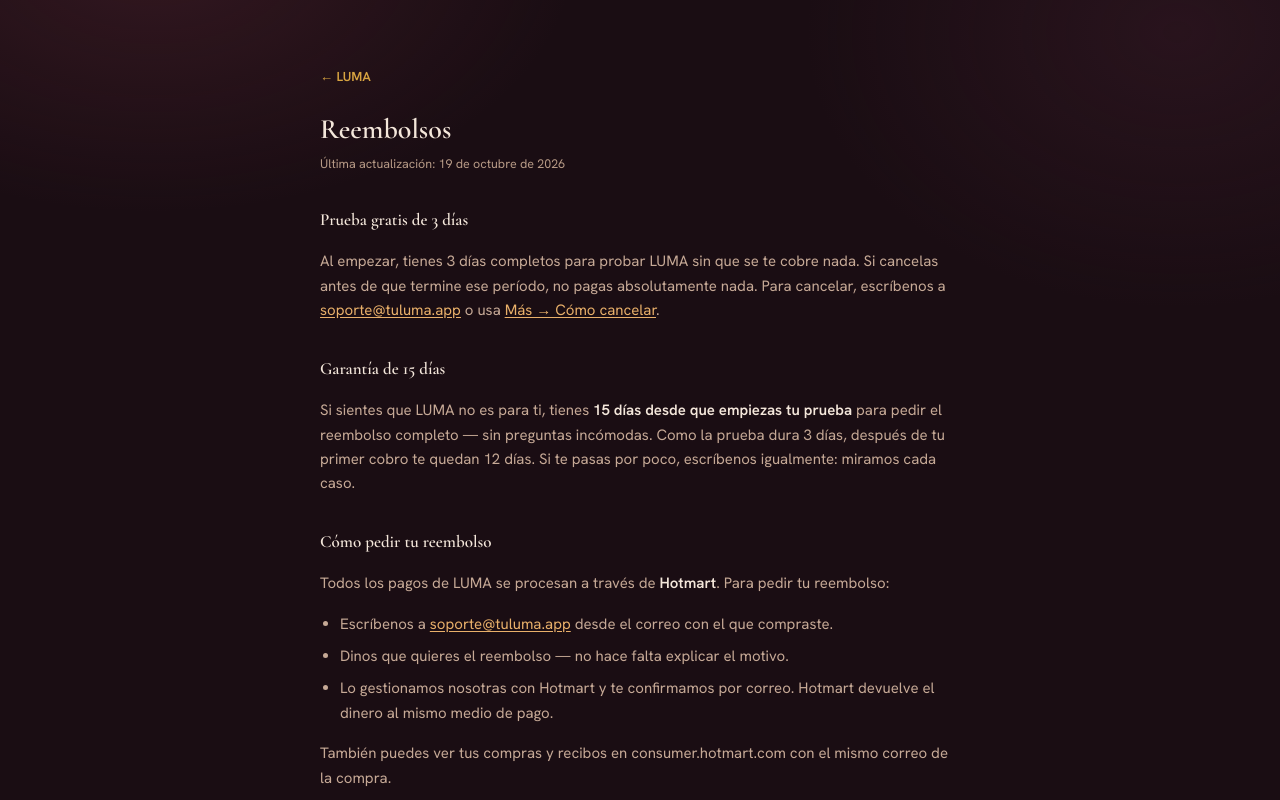
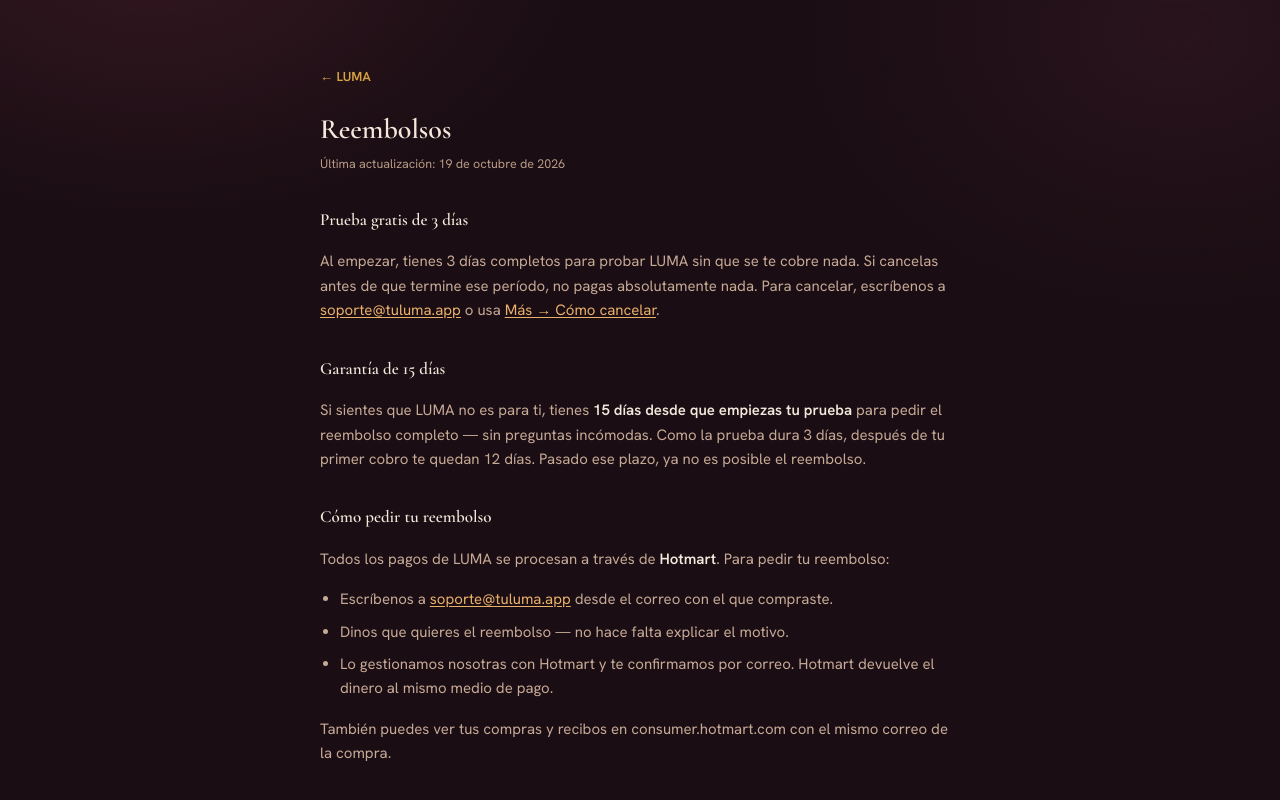
Before and after one commit to anaresmonat-sys/luma, a Next.js app: page /reembolsos in a window 1280 px wide. Shown: the top 800 px of the page. Built offline with nearby package versions, Linux system fonts and the light colour scheme.

Commit message:
fix(reembolsos): pasado el plazo de garantía no hay reembolso (decisión de la dueña)

```diff
--- a/app/reembolsos/page.tsx
+++ b/app/reembolsos/page.tsx
@@ -18,7 +18,7 @@
       <p>
         Si sientes que LUMA no es para ti, tienes <strong>15 días desde que empiezas tu prueba</strong> para pedir el
         reembolso completo — sin preguntas incómodas. Como la prueba dura 3 días, después de tu primer cobro te quedan
-        12 días. Si te pasas por poco, escríbenos igualmente: miramos cada caso.
+        12 días. Pasado ese plazo, ya no es posible el reembolso.
       </p>
 
       <h2>Cómo pedir tu reembolso</h2>
```
Also changed, not shown: 1 other file (tests, documents, lock files or other folders).
